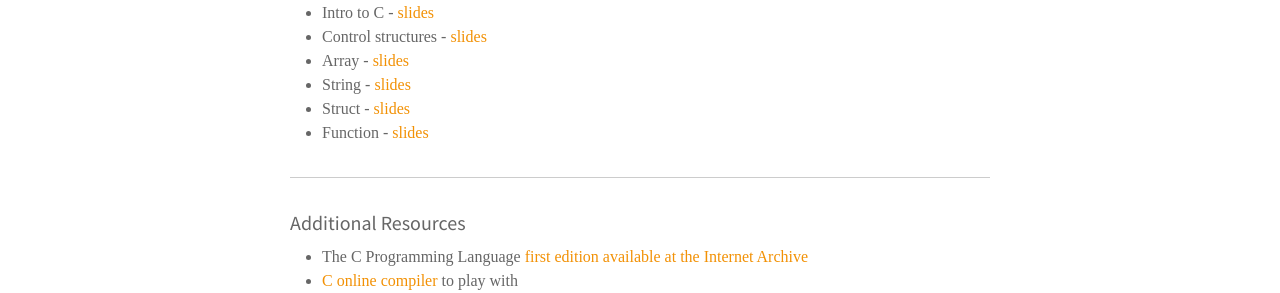
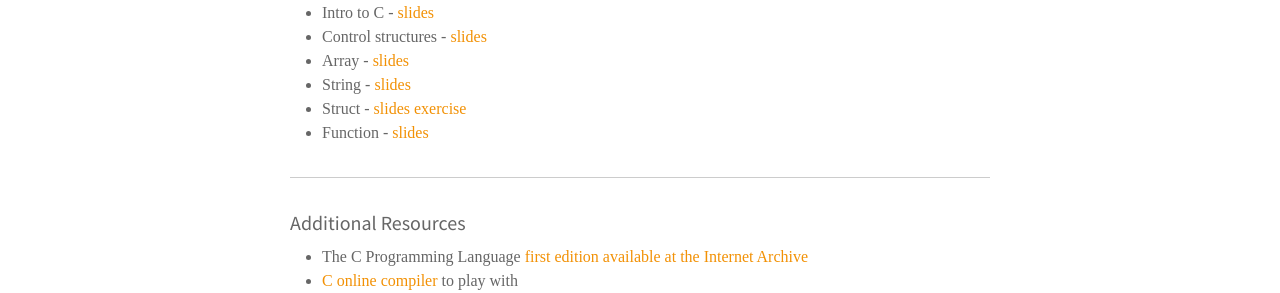
Before and after one commit to magrilu/magrilu.github.io, a Jekyll site: the page built from _pages/cs.md, in a window 1280 px wide and 1389 px high. Shown: the part 534-827 px from the top of the window. Built offline with Jekyll 4.4.1, drawn with Linux system fonts in a browser that asks for light colours; nearby versions of some CDN libraries; some web fonts are replaced.

Commit message:
upload flight exercise

```diff
--- a/_pages/cs.md
+++ b/_pages/cs.md
@@ -23,7 +23,7 @@ The basic notions of computer programming (programming language, abstraction tec
 * Control structures - [slides][control]
 * Array - [slides][array]
 * String - [slides][string]
-* Struct - [slides][struct]
+* Struct - [slides][struct] [exercise][flight]
 * Function - [slides][function]
 
 
```
Also changed, not shown: other parts of _pages/cs.md (+1 -0 lines).
